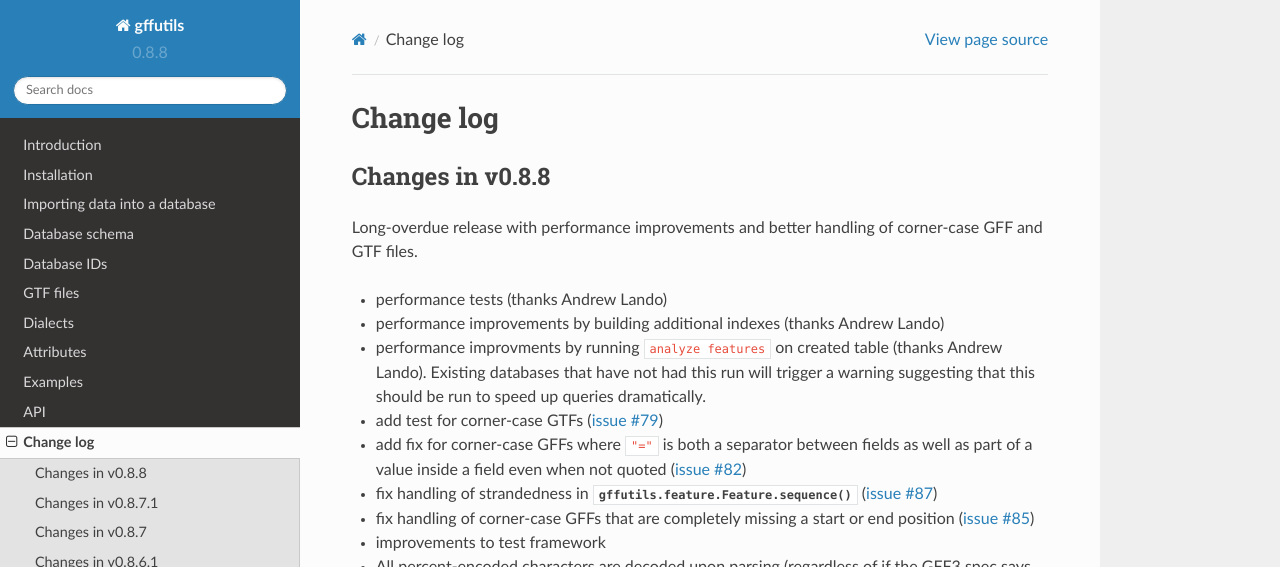
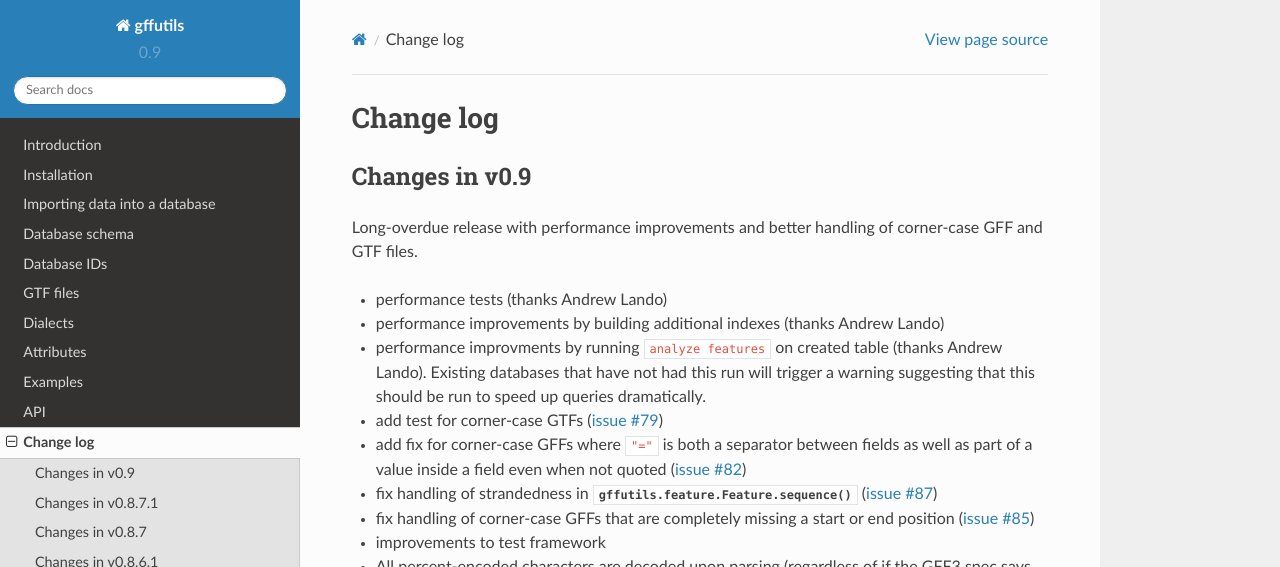
Before and after one commit to daler/gffutils, a Sphinx documentation site: the page built from doc/source/changelog.rst, in a window 1280 px wide and 900 px high. Shown: the top 567 px of the window. Built offline with Sphinx 7.4.7 and the Read the Docs theme 2.0.0, drawn with Linux system fonts in a browser that asks for light colours.

Commit message:
version bump

```diff
--- a/doc/source/changelog.rst
+++ b/doc/source/changelog.rst
@@ -2,8 +2,8 @@
 
 Change log
 ==========
-Changes in v0.8.8
------------------
+Changes in v0.9
+---------------
 Long-overdue release with performance improvements and better handling of
 corner-case GFF and GTF files.
 
--- a/gffutils/version.py
+++ b/gffutils/version.py
@@ -1 +1 @@
-version="0.8.8"
+version="0.9"
```
